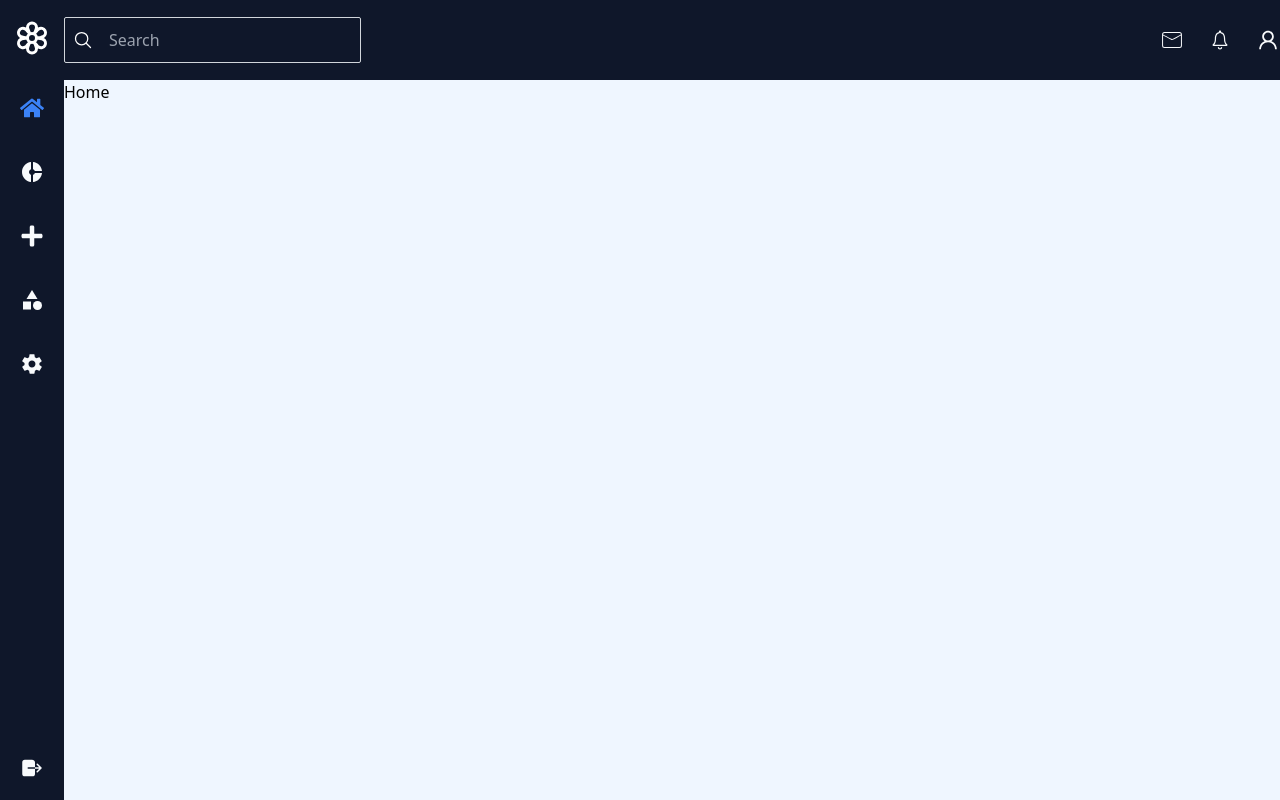
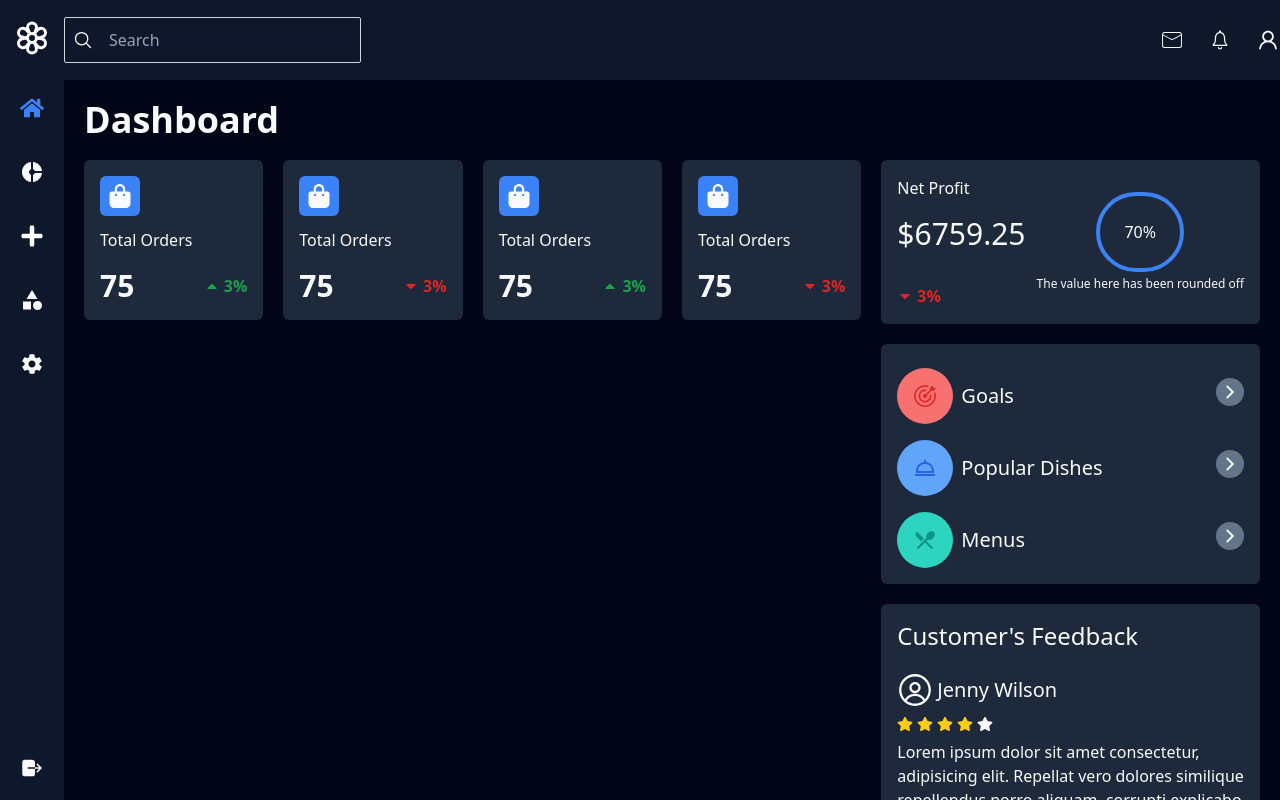
Before and after one commit to GeekyNaved/assignment, a React (Vite) app: page / in a window 1280 px wide. Built offline with nearby package versions, Linux system fonts and the light colour scheme.

Commit message:
adding card contents except left's two

```diff
--- /dev/null
+++ b/src/components/Feedback.jsx
@@ -0,0 +1,69 @@
+import {FaStar} from "react-icons/fa";
+import {RxAvatar} from "react-icons/rx";
+
+const Feedback = () => {
+  return (
+    <div className="bg-slate-800 text-slate-50 rounded-md p-4">
+      <h1 className="text-2xl">Customer's Feedback</h1>
+      {/* single customer section*/}
+      <section className="flex flex-col gap-2 mt-5 pb-5 border-b-2">
+        <div className="flex gap-1 items-center">
+          <RxAvatar className="text-4xl" />
+          <p className="text-xl">Jenny Wilson</p>
+        </div>
+        <div className="flex gap-1 items-center flex-row">
+          <FaStar className="text-yellow-400" />
+          <FaStar className="text-yellow-400" />
+          <FaStar className="text-yellow-400" />
+          <FaStar className="text-yellow-400" />
+          <FaStar />
+        </div>
+        <p>
+          Lorem ipsum dolor sit amet consectetur, adipisicing elit. Repellat
+          vero dolores similique repellendus porro aliquam, corrupti explicabo
+          ex?
+        </p>
+      </section>
+      {/* single customer section*/}
+      <section className="flex flex-col gap-2 mt-5 pb-5 border-b-2">
+        <div className="flex gap-1 items-center">
+          <RxAvatar className="text-4xl" />
+          <p className="text-xl">Jenny Wilson</p>
+        </div>
+        <div className="flex gap-1 items-center flex-row">
+          <FaStar className="text-yellow-400" />
+          <FaStar className="text-yellow-400" />
+          <FaStar className="text-yellow-400" />
+          <FaStar className="text-yellow-400" />
+          <FaStar />
+        </div>
+        <p>
+          Lorem ipsum dolor sit amet consectetur, adipisicing elit. Repellat
+          vero dolores similique repellendus porro aliquam, corrupti explicabo
+          ex?
+        </p>
+      </section>
+      {/* single customer section*/}
+      <section className="flex flex-col gap-2 mt-5 pb-5 border-b-2">
+        <div className="flex gap-1 items-center">
+          <RxAvatar className="text-4xl" />
+          <p className="text-xl">Jenny Wilson</p>
+        </div>
+        <div className="flex gap-1 items-center flex-row">
+          <FaStar className="text-yellow-400" />
+          <FaStar className="text-yellow-400" />
+          <FaStar className="text-yellow-400" />
+          <FaStar className="text-yellow-400" />
+          <FaStar />
+        </div>
+        <p>
+          Lorem ipsum dolor sit amet consectetur, adipisicing elit. Repellat
+          vero dolores similique repellendus porro aliquam, corrupti explicabo
+          ex?
+        </p>
+      </section>
+    </div>
+  );
+};
+
+export default Feedback;
--- /dev/null
+++ b/src/components/NetProfitCard.jsx
@@ -0,0 +1,28 @@
+import {FaCaretDown} from "react-icons/fa";
+
+const NetProfitCard = () => {
+  return (
+    <div className="bg-slate-800 text-slate-50 rounded-md p-4">
+      <div className="flex justify-between items-center">
+        <div>
+          <p className="text-md">Net Profit</p>
+          <p className="text-2xl md:text-3xl py-4">$6759.25</p>
+          <div className="flex gap-1 items-center mt-4">
+            <FaCaretDown className="text-red-600" />
+            <p className="text-md text-red-600 font-bold">3%</p>
+          </div>
+        </div>
+        <div className="flex flex-col items-center">
+          <div className="border-4 rounded-full border-blue-500 p-5 md:p-6">
+            <p>70%</p>
+          </div>
+          <p className="text-xs mt-1 text-center">
+            The value here has been rounded off
+          </p>
+        </div>
+      </div>
+    </div>
+  );
+};
+
+export default NetProfitCard;
--- /dev/null
+++ b/src/components/OptionsCard.jsx
@@ -0,0 +1,46 @@
+import {BiDish} from "react-icons/bi";
+import {GoGoal} from "react-icons/go";
+import {IoIosArrowForward} from "react-icons/io";
+import {MdOutlineRestaurantMenu} from "react-icons/md";
+
+const OptionsCard = () => {
+  return (
+    <div className="bg-slate-800 text-slate-50 rounded-md p-4 flex flex-col gap-2">
+      <div className="flex justify-between items-center">
+        <div className="flex gap-2 items-center mt-2">
+          <div className="bg-red-400 text-red-600 rounded-full p-4 text-2xl">
+            <GoGoal />
+          </div>
+          <p className="text-xl text-slate-50">Goals</p>
+        </div>
+        <div className="bg-slate-500 text-slate-50 rounded-full p-1 text-xl">
+          <IoIosArrowForward />
+        </div>
+      </div>
+      <div className="flex justify-between items-center">
+        <div className="flex gap-2 items-center mt-2">
+          <div className="bg-blue-400 text-blue-600 rounded-full p-4 text-2xl">
+            <BiDish />
+          </div>
+          <p className="text-xl text-slate-50">Popular Dishes</p>
+        </div>
+        <div className="bg-slate-500 text-slate-50 rounded-full p-1 text-xl">
+          <IoIosArrowForward />
+        </div>
+      </div>
+      <div className="flex justify-between items-center">
+        <div className="flex gap-2 items-center mt-2">
+          <div className="bg-teal-400 text-teal-600 rounded-full p-4 text-2xl">
+            <MdOutlineRestaurantMenu />
+          </div>
+          <p className="text-xl text-slate-50">Menus</p>
+        </div>
+        <div className="bg-slate-500 text-slate-50 rounded-full p-1 text-xl">
+          <IoIosArrowForward />
+        </div>
+      </div>
+    </div>
+  );
+};
+
+export default OptionsCard;
--- a/src/components/SideNavbar.jsx
+++ b/src/components/SideNavbar.jsx
@@ -3,7 +3,7 @@ import {FaHome, FaPlus} from "react-icons/fa";
 import {MdCategory, MdDonutSmall} from "react-icons/md";
 import {IoLogOut} from "react-icons/io5";
 import {IoMdSettings} from "react-icons/io";
-import { TbFlower } from "react-icons/tb";
+import {TbFlower} from "react-icons/tb";
 
 const SideNavbar = () => {
   const logout = () => {
@@ -11,7 +11,7 @@ const SideNavbar = () => {
   };
   return (
     // <div className="fixed top-0 flex flex-col h-full bg-orange-400 ">
-    <div className="bg-slate-900 text-slate-50 flex flex-col w-15">
+    <div className="hidden bg-slate-900 text-slate-50 md:flex md:flex-col w-15">
       <div className="flex-1">
         <div className="py-5 px-3 flex items-center justify-center text-4xl font-medium text-white">
           <TbFlower />
--- /dev/null
+++ b/src/components/SmallCard.jsx
@@ -0,0 +1,35 @@
+/* eslint-disable react/prop-types */
+import {FaCaretDown, FaCaretUp} from "react-icons/fa";
+import {FaBagShopping} from "react-icons/fa6";
+
+const SmallCard = ({profit}) => {
+  return (
+    <div className="bg-slate-800 text-slate-50 rounded-md p-4">
+      <div className="flex justify-between">
+        <div className="bg-blue-500 rounded-md p-2 text-2xl">
+          <FaBagShopping />
+        </div>
+        <p className="hidden">hidden</p>
+      </div>
+      <p className="text-md pt-3">Total Orders</p>
+      <div className="flex justify-between items-center pt-4">
+        <p className="text-3xl font-bold">75</p>
+        <div className="flex gap-1 items-center">
+          {profit ? (
+            <>
+              <FaCaretUp className="text-green-600" />
+              <p className="text-md text-green-600 font-bold">3%</p>
+            </>
+          ) : (
+            <>
+              <FaCaretDown className="text-red-600" />
+              <p className="text-md text-red-600 font-bold">3%</p>
+            </>
+          )}
+        </div>
+      </div>
+    </div>
+  );
+};
+
+export default SmallCard;
--- a/src/pages/Home.jsx
+++ b/src/pages/Home.jsx
@@ -1,8 +1,29 @@
+import Feedback from "../components/Feedback";
+import NetProfitCard from "../components/NetProfitCard";
+import OptionsCard from "../components/OptionsCard";
+import SmallCard from "../components/SmallCard";
 
 const Home = () => {
   return (
-    <div>Home</div>
-  )
-}
+    <div className="p-5 pb-20">
+      <h2 className="text-4xl font-bold">Dashboard</h2>
+      <main className="grid md:grid-cols-3 gap-5 mt-5">
+        <section className="col-span-2">
+          <div className="grid grid-cols-2 md:grid-cols-4 gap-5">
+            <SmallCard profit={true} />
+            <SmallCard profit={false} />
+            <SmallCard profit={true} />
+            <SmallCard profit={false} />
+          </div>
+        </section>
+        <section className="md:col-span-1 col-span-2 grid grid-cols-1 gap-5">
+          <NetProfitCard />
+          <OptionsCard />
+          <Feedback />
+        </section>
+      </main>
+    </div>
+  );
+};
 
-export default Home
+export default Home;
--- a/src/pages/router/MainRouter.jsx
+++ b/src/pages/router/MainRouter.jsx
@@ -1,4 +1,3 @@
-import {useState, useEffect} from "react";
 import {Routes, Route} from "react-router-dom";
 import BottomNavbar from "../../components/BottomNavbar";
 import SideNavbar from "../../components/SideNavbar";
@@ -10,28 +9,18 @@ import Settings from "./Settings";
 import TopNavbar from "../../components/TopNavbar";
 
 const MainRouter = () => {
-  const [isMobile, setIsMobile] = useState(Boolean);
-  // check user's device is mobile or desktop to bottomNavbar on mobile & sideNavbar in desktops
-  useEffect(() => {
-    const userAgent = navigator.userAgent || window.opera;
-    setIsMobile(
-      /android|webos|iphone|ipad|ipod|blackberry|iemobile|opera mini/i.test(
-        userAgent.toLowerCase()
-      )
-    );
-  }, []);
-
   return (
     <div className="flex flex-row w-screen h-screen overflow-x-hidden">
-      {isMobile ? <BottomNavbar /> : <SideNavbar />}
-      <div className="w-screen h-screen bg-blue-50 overflow-y-auto">
+      <BottomNavbar />
+      <SideNavbar />
+      <div className="w-screen h-screen bg-slate-950 text-slate-50 overflow-y-auto">
         <TopNavbar />
         <Routes>
-            <Route path="/" element={<Home />} />
-            <Route path="/transactions" element={<Transactions />} />
-            <Route path="/add" element={<Add />} />
-            <Route path="/categories" element={<Categories />} />
-            <Route path="/settings" element={<Settings />} />
+          <Route path="/" element={<Home />} />
+          <Route path="/transactions" element={<Transactions />} />
+          <Route path="/add" element={<Add />} />
+          <Route path="/categories" element={<Categories />} />
+          <Route path="/settings" element={<Settings />} />
         </Routes>
       </div>
     </div>
```
